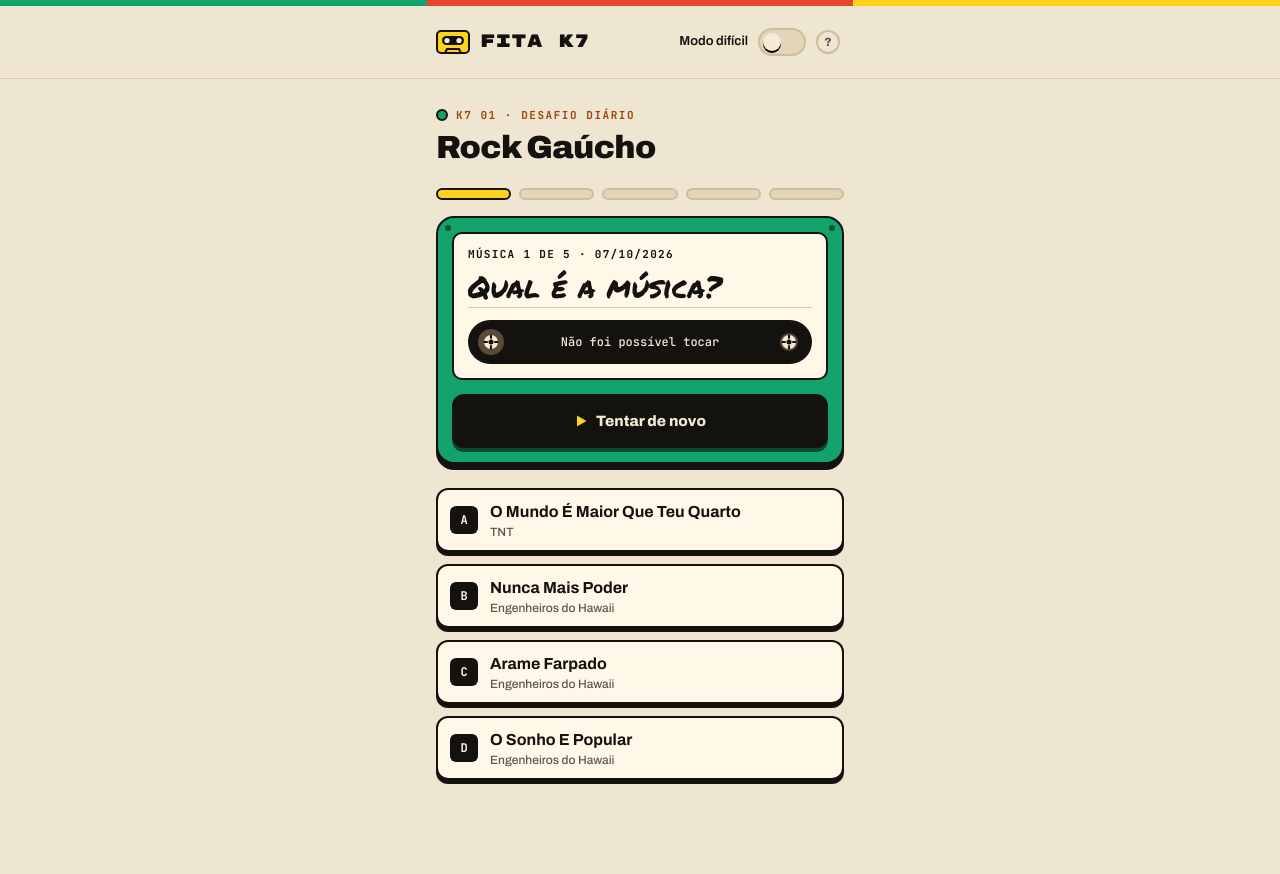
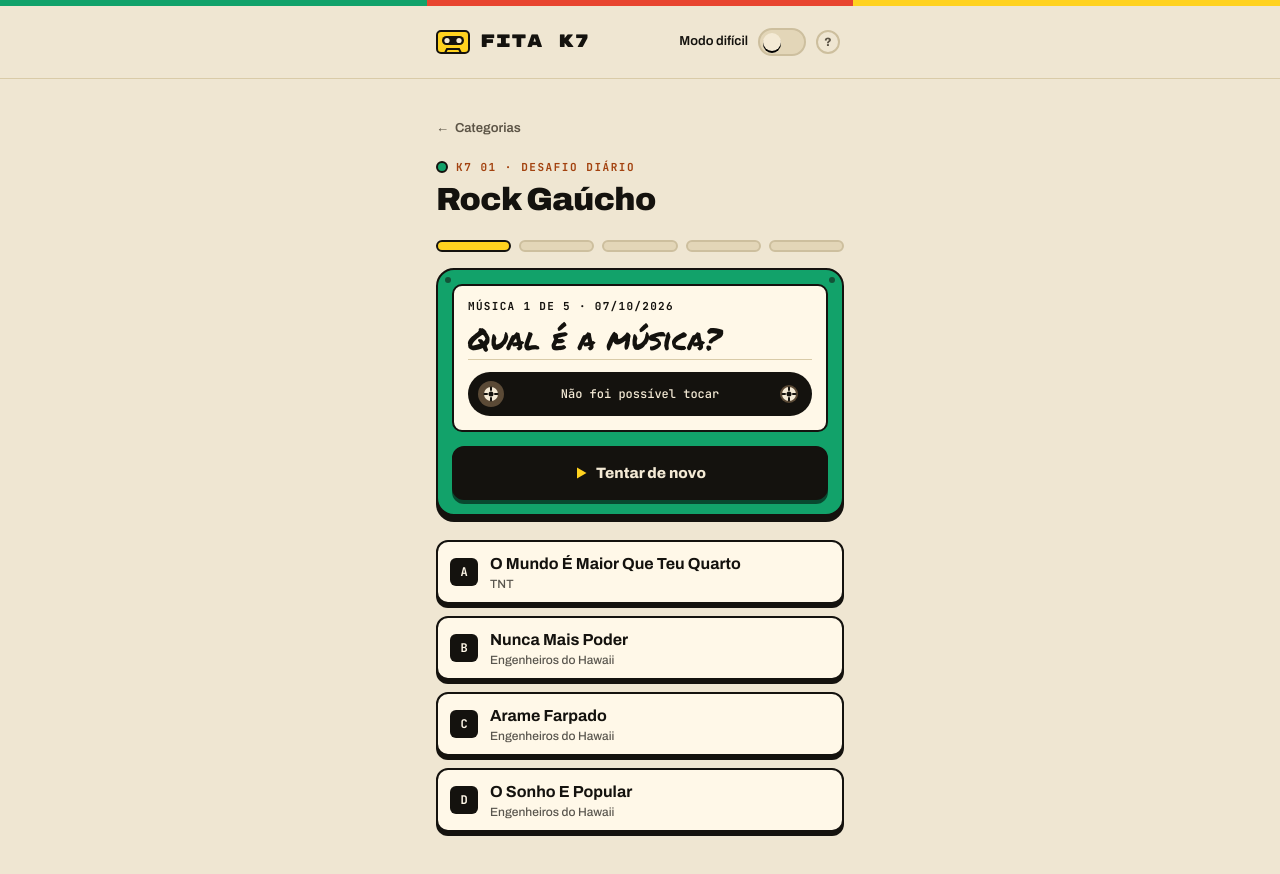
Before and after one commit to ChristianKringel/fitak7, a Next.js app: page /rock-gaucho in a window 1280 px wide. Shown: the top 874 px of the page. Before the commit the page ends 828 px from the top, so only its background shows below. Built offline with nearby package versions, Linux system fonts and the light colour scheme.

Commit message:
feat(ui): add back link to category pages

```diff
--- a/components/PageHeading.tsx
+++ b/components/PageHeading.tsx
@@ -1,3 +1,5 @@
+import Link from "next/link";
+
 import { tapeNumber } from "./tape";
 
 interface PageHeadingProps {
@@ -11,6 +13,13 @@
 export function PageHeading({ mode, title, index, color }: PageHeadingProps) {
   return (
     <div className="flex flex-col gap-2">
+      <Link
+        href="/"
+        className="-ml-1 flex min-h-11 w-fit items-center gap-1.5 px-1 text-[13px] font-semibold text-muted hover:text-fg"
+      >
+        <span aria-hidden>←</span>
+        Categorias
+      </Link>
       <p className="eyebrow flex items-center gap-2 text-accent">
         <span aria-hidden className="h-3 w-3 rounded-full border-2 border-ink" style={{ background: color }} />
         K7 {tapeNumber(index)} · {mode}
```
